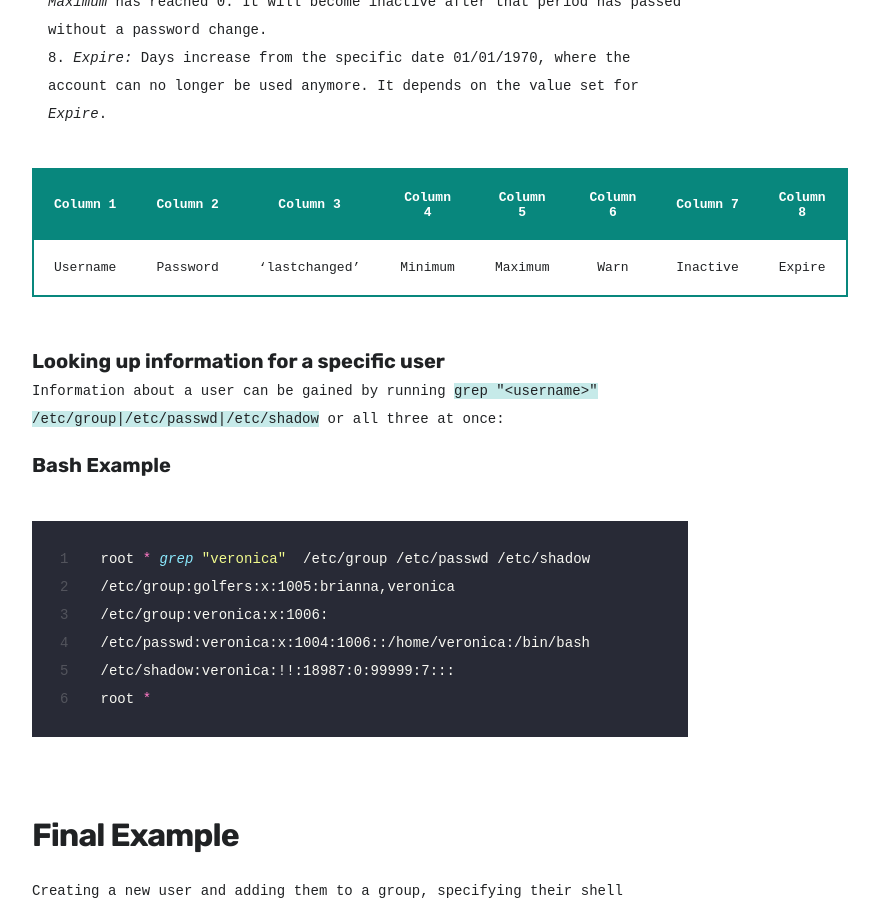
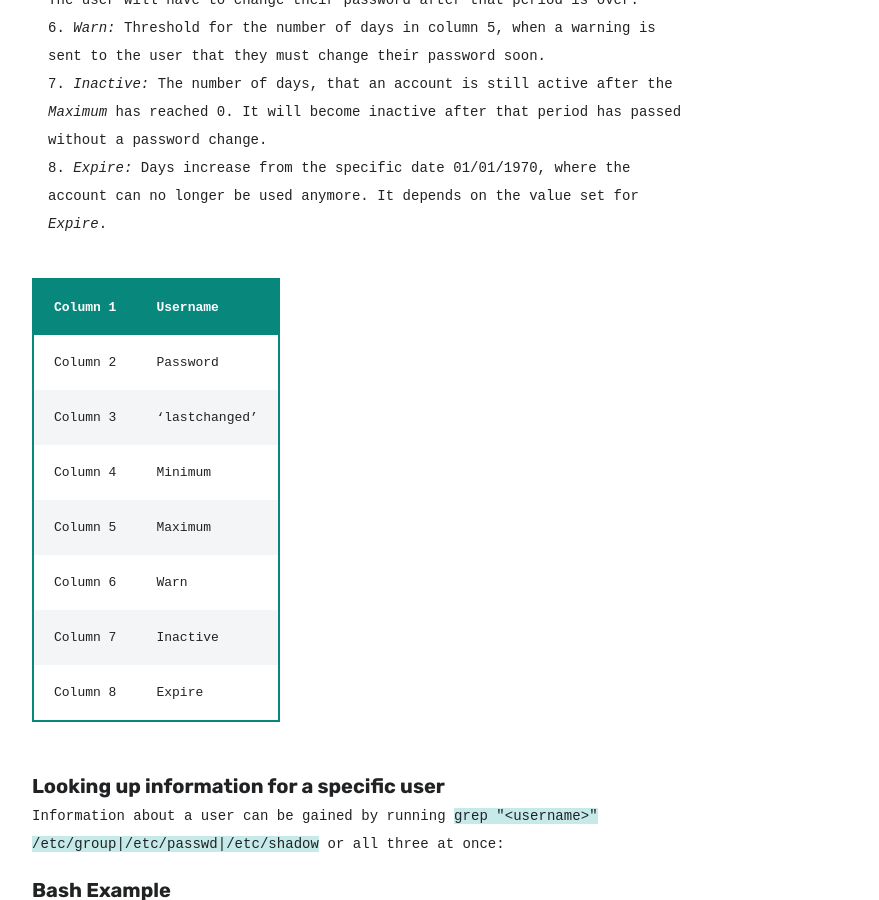
Before and after one commit to kletobias/kletobias.github.io, a Jekyll site: the page built from _projects/Chapter_5-4.md, in a window 1280 px wide and 900 px high, scrolled down 11510 px. Shown: the whole window, without its empty margins (38-917 px from the left). Built offline with Jekyll 4.4.1, drawn with Linux system fonts in a browser that asks for light colours; nearby versions of some CDN libraries; some web fonts are replaced; some of the changed text lies outside the part shown.

Commit message:
updating module5 for the website

```diff
--- a/_projects/Chapter_5-4.md
+++ b/_projects/Chapter_5-4.md
@@ -276,9 +276,11 @@ root *
 - *Group Password* is the same for every member in the group.
 - *Members of the group* lists all members of the group, separated by ','
 
-| Column 1 | Column 2 | Column 3 | Column 4 |
-|:-:|:-:|:-:|:-:|
-| Group Name | Group Password | gid | Members of the group |
+| Column 1  |      Group Name      |
+|-----------|:--------------------:|
+ | Column 2  |    Group Password    |
+ | Column 3  |         gid          |
+ | Column 4  | Members of the group |
 
 
 #### Making sense of the structure of file '/etc/shadow'
@@ -303,11 +305,15 @@ root *
 8. *Expire\:* Days increase from the specific date 01/01/1970, where the account can no longer be used anymore. It depends on the value set for *Expire*.
 
 
-
-| Column 1  |  Column 2 |  Column 3 |  Column 4 |  Column 5 | Column 6  | Column 7  | Column 8 |
-|:-:|:-:|:-:|:-:|:-:|:-:|:-:|:-:|
-| Username | Password | 'lastchanged' | Minimum  | Maximum | Warn | Inactive | Expire |
-
+| Column 1 | Username      |
+|----------|---------------|
+| Column 2 | Password      |
+| Column 3 | 'lastchanged' |
+| Column 4 | Minimum       |
+| Column 5 | Maximum       |
+| Column 6 | Warn          |
+| Column 7 | Inactive      |
+| Column 8 | Expire        |
 
 ##### Looking up information for a specific user
 
```
Also changed, not shown: _projects/Chapter_5-5.md (+0 -5 lines).
